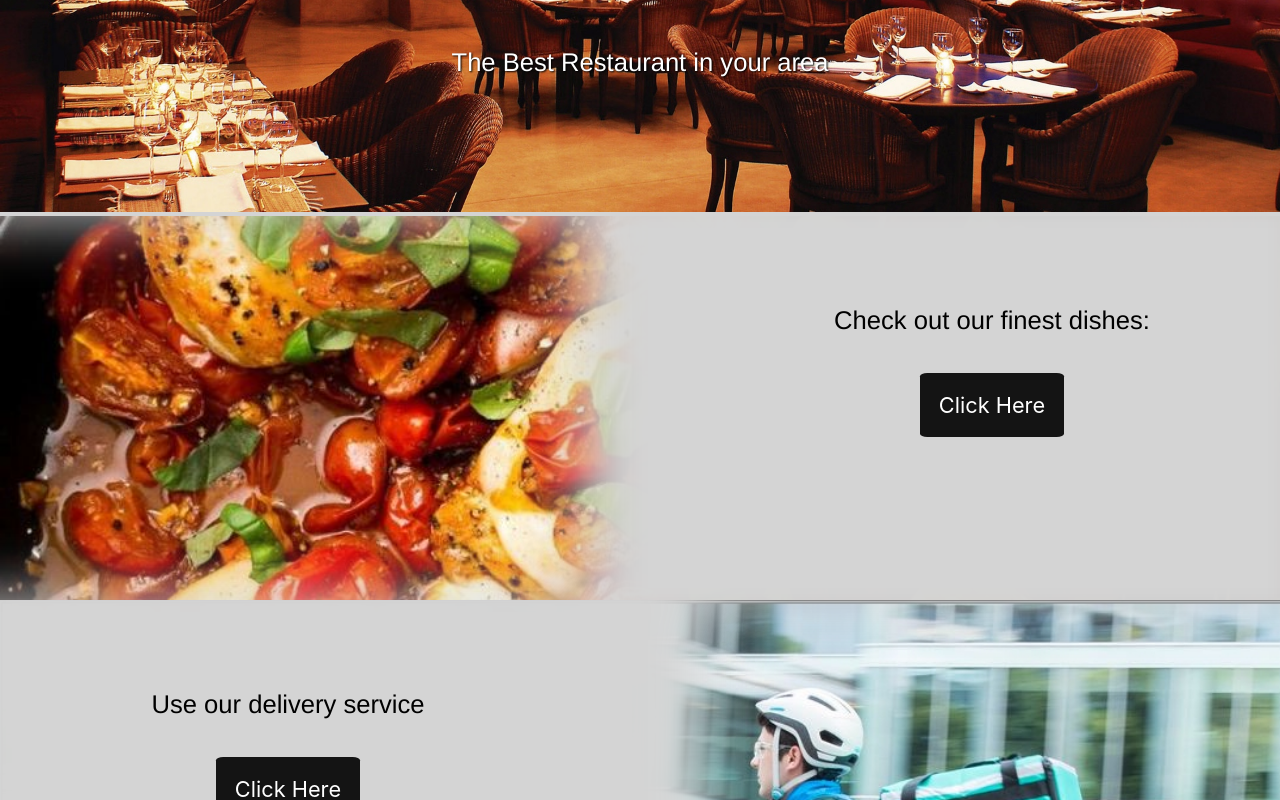
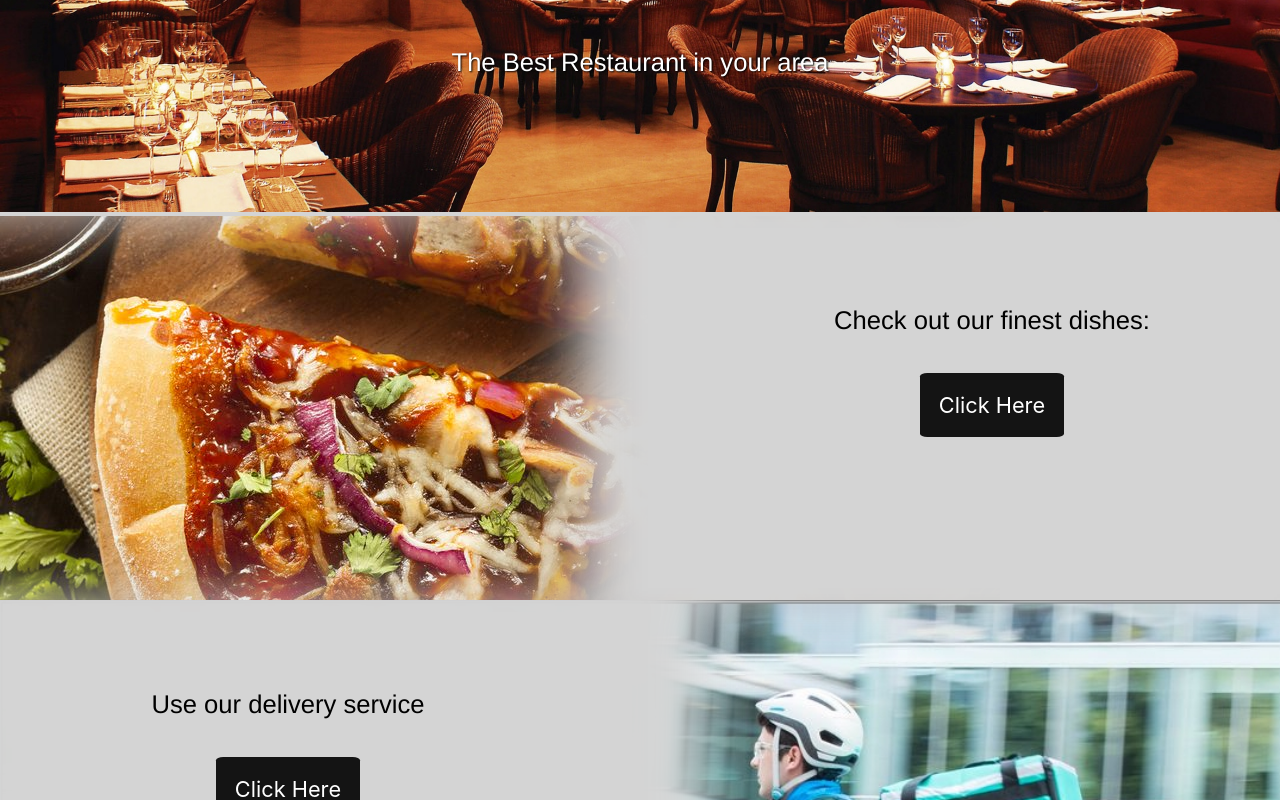
Before and after one commit to Gnorbi951/restaurant-frontend, a React (Create React App) app: page / in a window 1280 px wide. Shown: the part 548-1348 px from the top of the page. Built offline with nearby package versions, Linux system fonts and the light colour scheme; a web font is replaced by a local one.

Commit message:
Change main page picture behaviour

```diff
--- a/src/Components/MainPage.js
+++ b/src/Components/MainPage.js
@@ -48,7 +48,8 @@ const DishWrapper = styled.div`
     height: 30vw;
     max-height: 480px;
     width: 100%;
-    background-size: cover;
+    background-size: auto;
+    background-repeat: no-repeat;
     padding-left: 55vw;
     box-sizing: border-box;
     box-shadow: inset -55vw 0 60px 0px #D4D4D4;
```
Also changed, not shown: src/images/main_page_dish.jpg.
